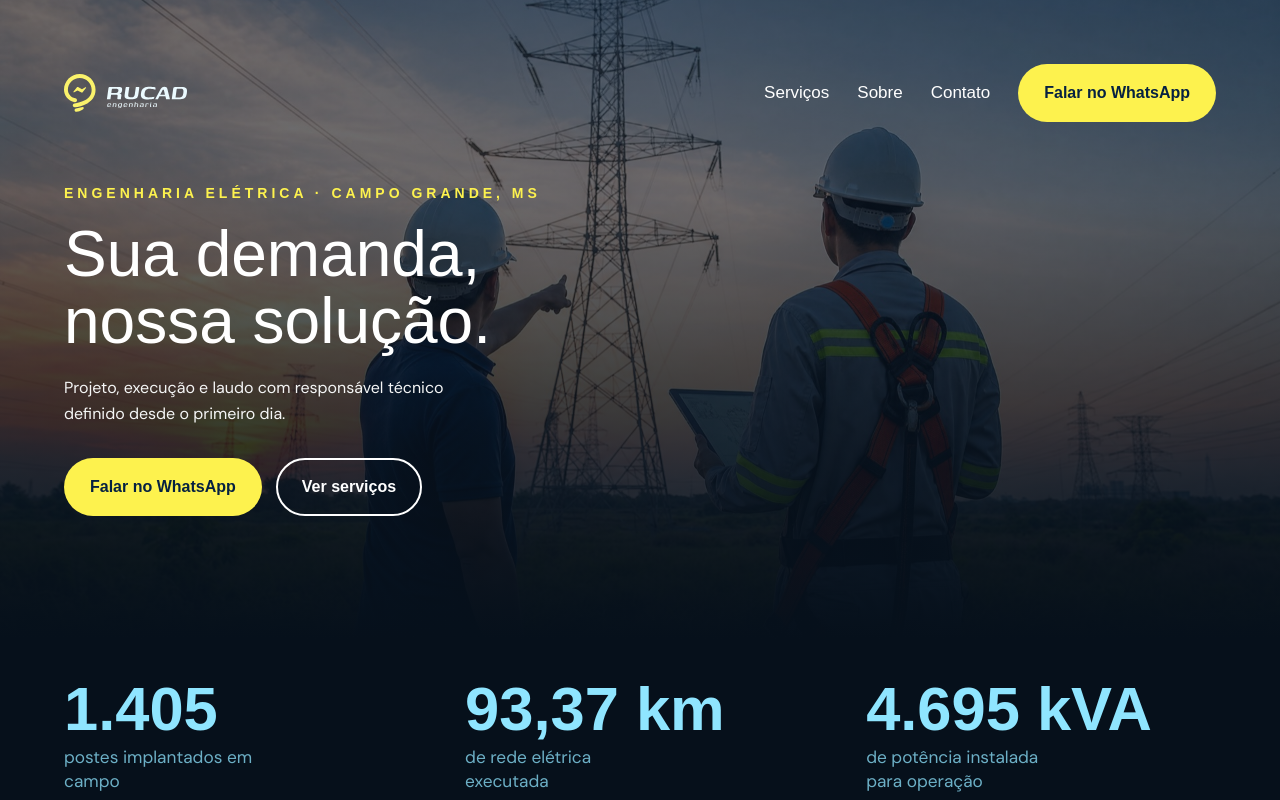
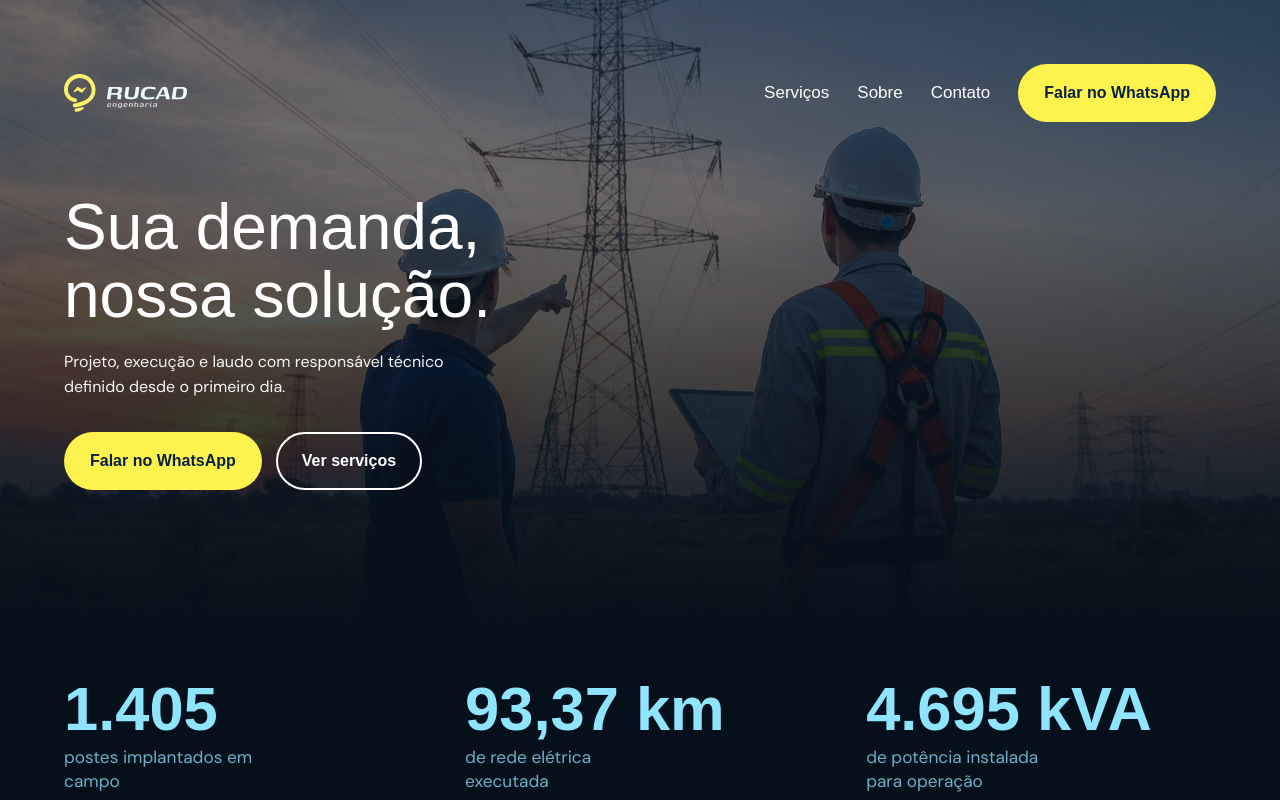
Before and after one commit to neybarao/rucad-site, a Next.js app: page / in a window 1280 px wide. Shown: the top 800 px of the page. Built offline with nearby package versions, Linux system fonts and the light colour scheme; a web font is replaced by a local one.

Commit message:
chore: remove location kicker from home hero
Co-Authored-By: Claude Opus 5.5 <noreply@anthropic.com>
Claude-Session: https://claude.ai/code/session_01DktGG5eoXNYtLsQZbshGrp

```diff
--- a/app/page.tsx
+++ b/app/page.tsx
@@ -32,7 +32,6 @@ export default function Home() {
   return (
     <main>
       <Hero
-        kicker="ENGENHARIA ELÉTRICA · CAMPO GRANDE, MS"
         title={"Sua demanda,\nnossa solução."}
         subtitle={"Projeto, execução e laudo com responsável técnico\ndefinido desde o primeiro dia."}
         bgImage={`${process.env.NEXT_PUBLIC_BASE_PATH || ""}/hero-bg.jpg`}
```
